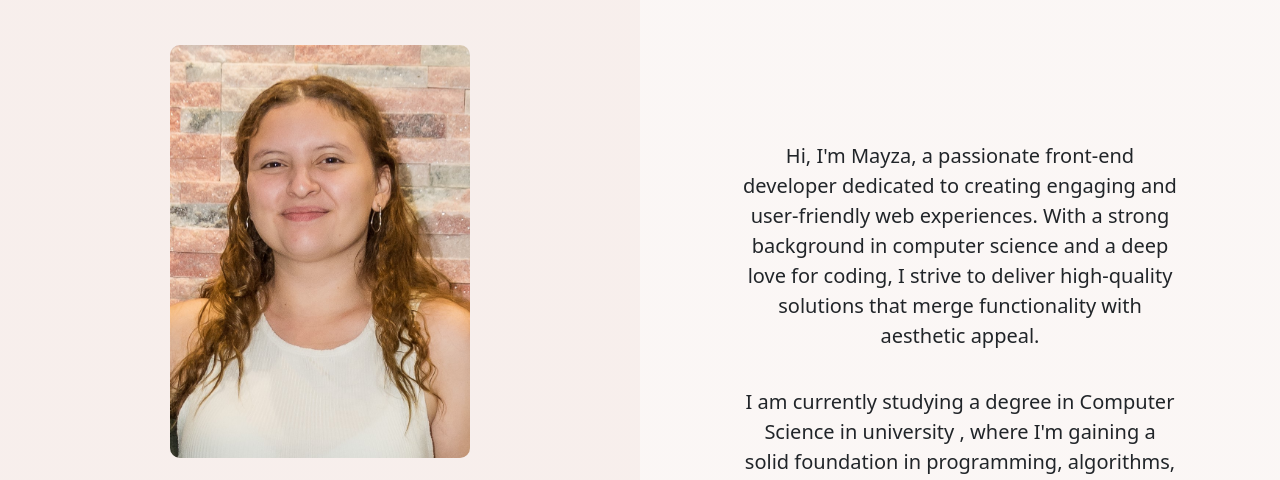
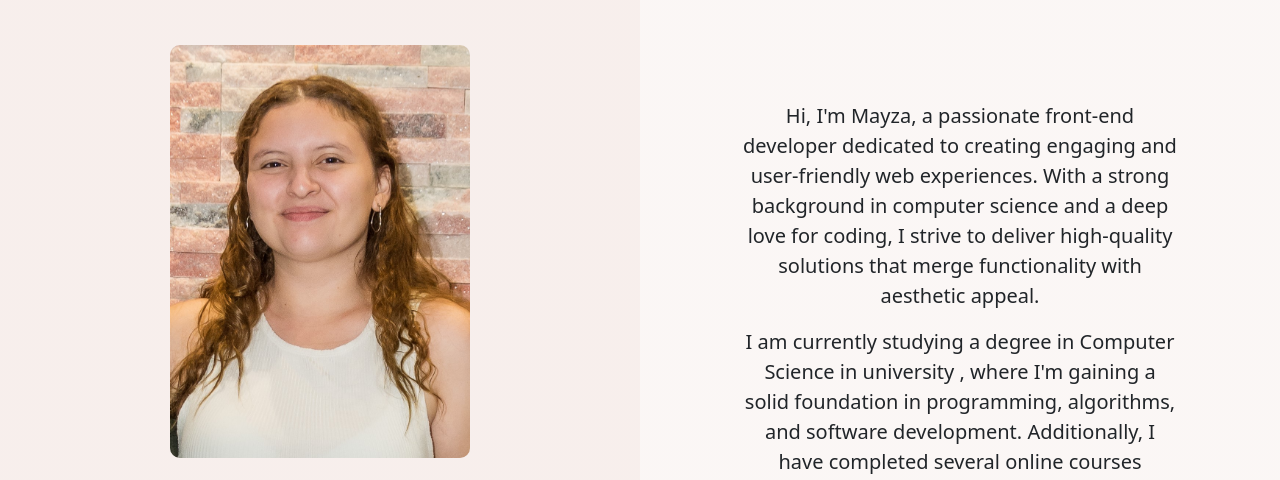
Before and after one commit to mayza-ferreira/Portfolio-project, a plain HTML site: page about.html in a window 1280 px wide. Shown: the part 260-740 px from the top of the page. Drawn offline with nearby package versions, Linux system fonts and the light colour scheme.

Commit message:
Changed info margin

```diff
--- a/style.css
+++ b/style.css
@@ -190,6 +190,6 @@ p,
 }
 
 .about-info {
-  margin-top: 100px;
-  padding: 20px 90px 0px;
+  margin-top: 80px;
+  padding: 0px 90px;
 }
```
